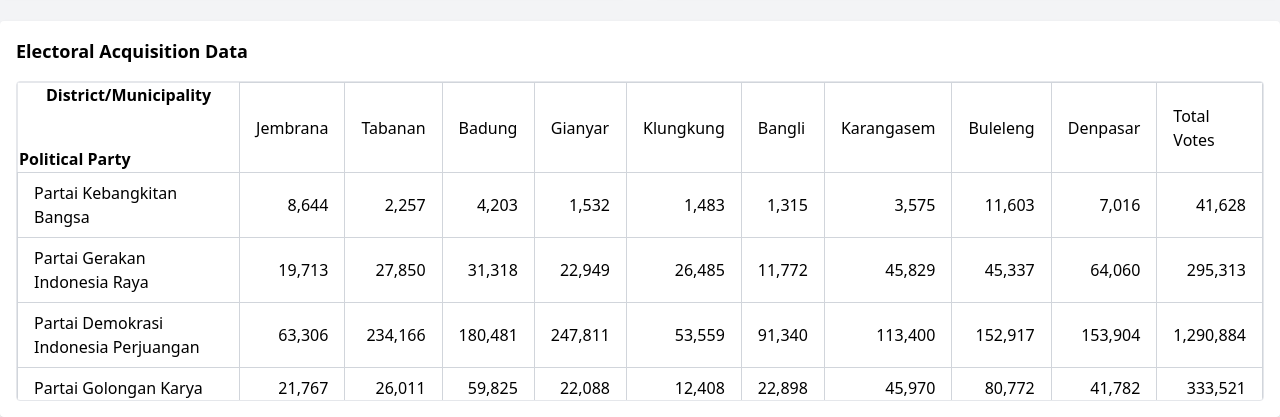
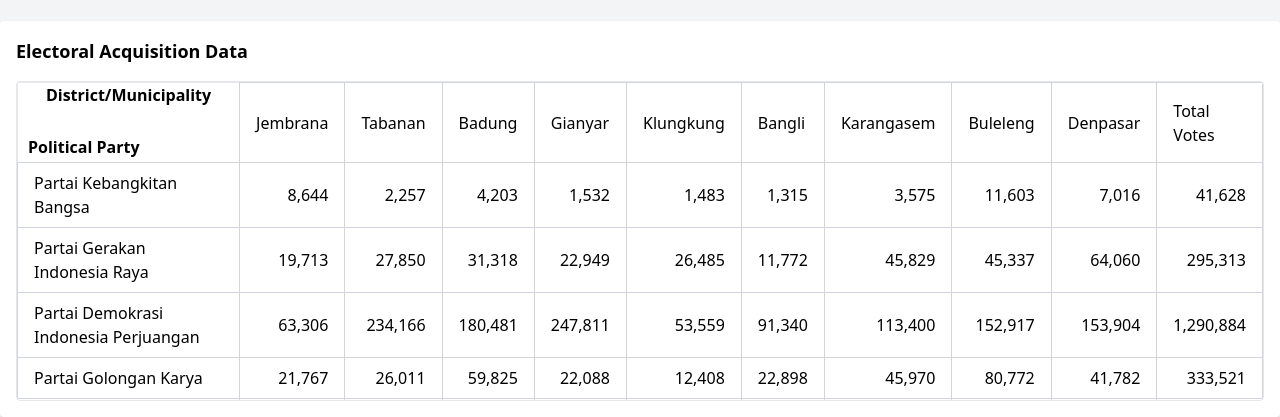
Before and after one commit to georiset/election-dashboard, a plain HTML site: page index.html in a window 1280 px wide. Shown: the part 479-896 px from the top of the page. Drawn offline with nearby package versions, Linux system fonts and the light colour scheme.

Commit message:
Add files via upload

```diff
--- a/index.html
+++ b/index.html
@@ -127,23 +127,23 @@
     <h2 class="text-lg font-semibold mb-4">Electoral Acquisition Data</h2>
     <div class="overflow-y-auto h-80 border rounded"> <!-- Kontainer dengan scroll -->
 <style>
-        .background {
-            width: 280px;
-            height: 90px;
+            .t-background {
+                width: 300px;
+                height: 80px;
                 padding: 0;
                 margin: 0;
             }
 
-          .line {
+            .t-line {
                 width: 120px;
-            height: 50px;
-            border-bottom: 2px solid rgb(0, 0, 0);
-            transform: translateY(-80px) translateX(5px) rotate(45deg);
+                height: 30px;
+                border-bottom: 2px solid rgb(126, 1, 1);
+                transform: translateY(-50px) translateX(25px) rotate(27deg);
                 position: absolute;
                 z-index: -1;
             }
 
-          .background>div {
+            .t-background>div {
                 position: relative;
                 height: 100%;
                 width: 100%;
@@ -151,25 +151,26 @@
                 left: 0;
             }
 
-          .bottom {
+            .t-top {
                 position: absolute;
-            bottom: 1px;
-            left: 1px;
+                top: 3px;
+                left: 250px;
             }
 
-          .top {
+            .t-bottom {
                 position: absolute;
-            top: 1px;
-            right: 1px;
+                bottom: 3px;
+                left: 10px;
             }
+
+
     </style>
       <table class="table-auto w-full border">
-        <thead class="bg-white-200">
         <tr>
-            <th class="background">
-                <div><span class="bottom">Political Party</span>
-                    <span class="top"></span>District/Municipality</span>
-                    <div class="line"></div>
+            <th class="t-background">
+                <div><span class="t-top"></span>District/Municipality</span>
+                     <span class="t-bottom">Political Party</span>
+                <div class="t-line"></div>
                 </div>
                     </th>
             <td class="px-4 py-2 border border-gray-300">Jembrana</td>
```
Lines whose indentation alone changed are shown as unchanged.
